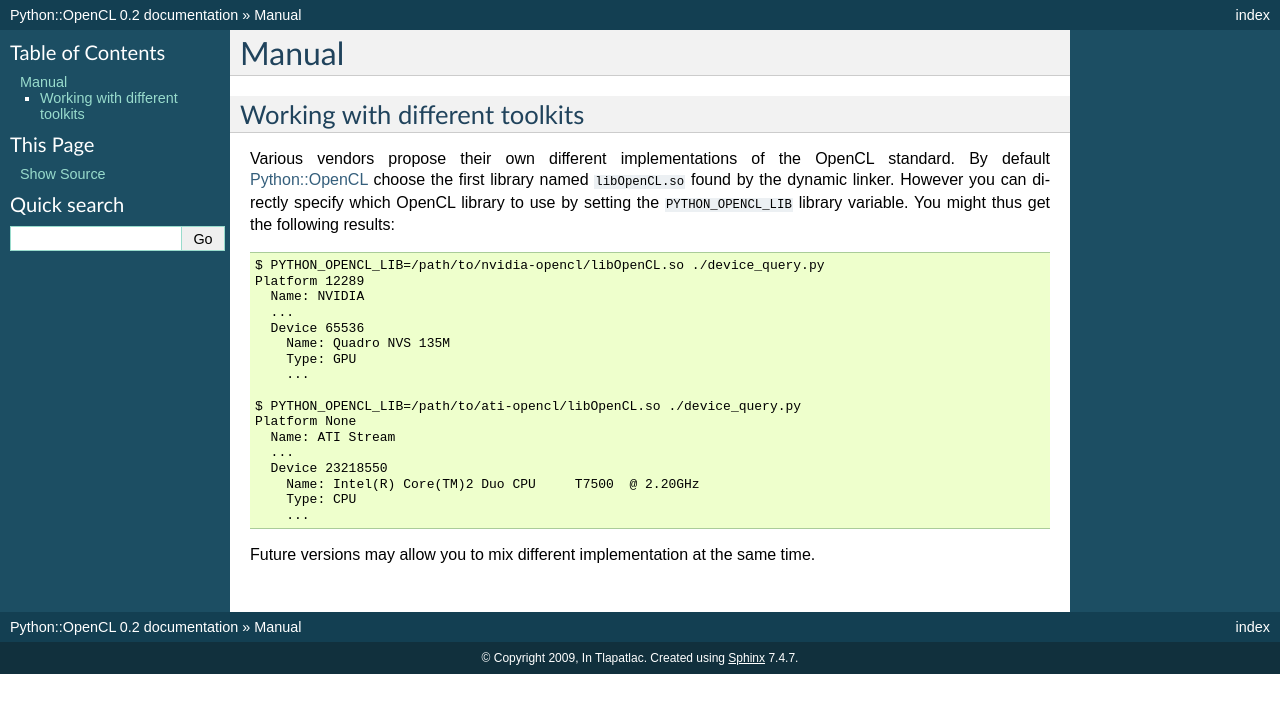
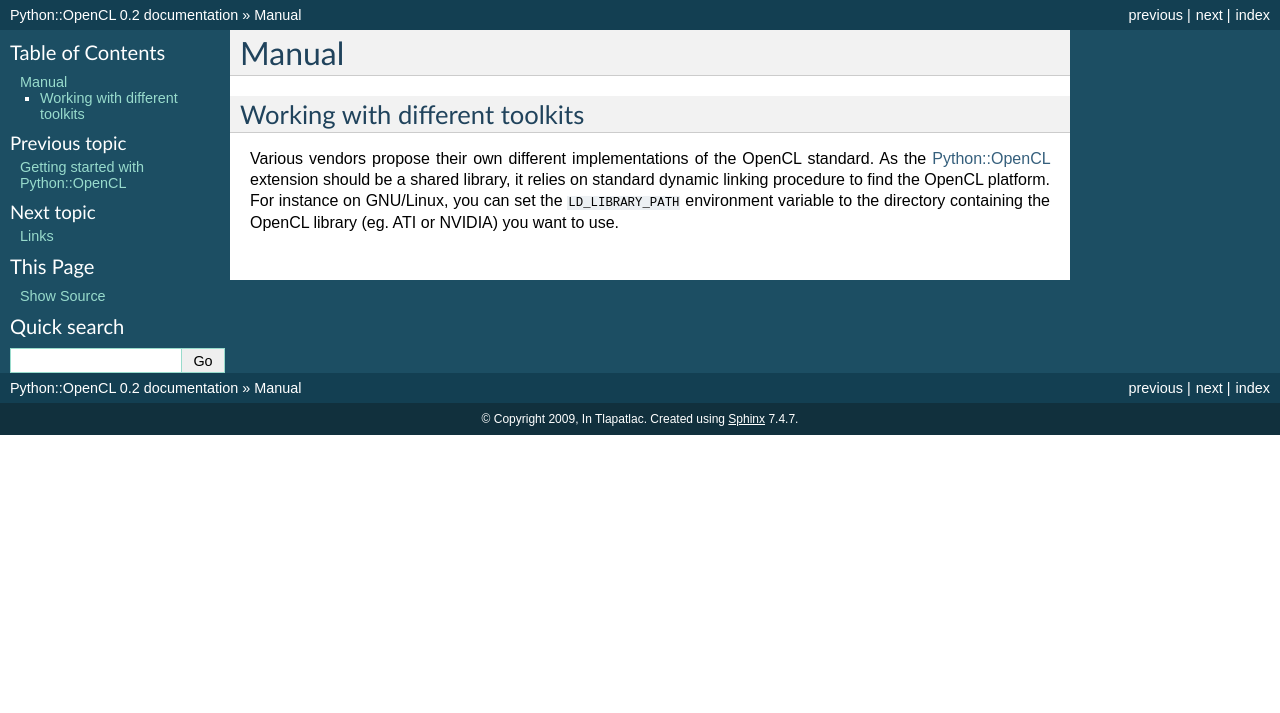
Before and after one commit to xicohtencatl/python-opencl, a Sphinx documentation site: the page built from doc/source/manual.rst, in a window 1280 px wide. Shown: the top 713 px of the page. Built offline with Sphinx 7.4.7, drawn with Linux system fonts in a browser that asks for light colours; formulas are drawn with MathJax 3.

Commit message:
Updating the documentation for Cython.

```diff
--- a/doc/source/index.rst
+++ b/doc/source/index.rst
@@ -32,7 +32,7 @@
 
    install
    tutorial
-   examples
+   manual
    links
    fullapi
 
--- a/doc/source/manual.rst
+++ b/doc/source/manual.rst
@@ -3,29 +3,10 @@
 Working with different toolkits
 -------------------------------
 Various vendors propose their own different implementations of the OpenCL
-standard. By default `Python::OpenCL`_ choose the first library named
-``libOpenCL.so`` found by the dynamic linker. However you can directly
-specify which OpenCL library to use by setting the ``PYTHON_OPENCL_LIB``
-library variable. You might thus get the following results::
-
-    $ PYTHON_OPENCL_LIB=/path/to/nvidia-opencl/libOpenCL.so ./device_query.py
-    Platform 12289
-      Name: NVIDIA
-      ...
-      Device 65536
-        Name: Quadro NVS 135M
-        Type: GPU
-        ...
-
-    $ PYTHON_OPENCL_LIB=/path/to/ati-opencl/libOpenCL.so ./device_query.py
-    Platform None
-      Name: ATI Stream
-      ...
-      Device 23218550
-        Name: Intel(R) Core(TM)2 Duo CPU     T7500  @ 2.20GHz
-        Type: CPU
-        ...
-
-Future versions may allow you to mix different implementation at the same time.
+standard. As the `Python::OpenCL`_ extension should be a shared library,
+it relies on standard dynamic linking procedure to find the OpenCL platform.
+For instance on GNU/Linux, you can set the ``LD_LIBRARY_PATH`` environment
+variable to the directory containing the OpenCL library (eg. ATI or NVIDIA)
+you want to use.
 
 .. _`Python::OpenCL`: http://python-opencl.next-touch.com
```
Also changed, not shown: doc/source/examples.rst (deleted, +0 -7 lines).
